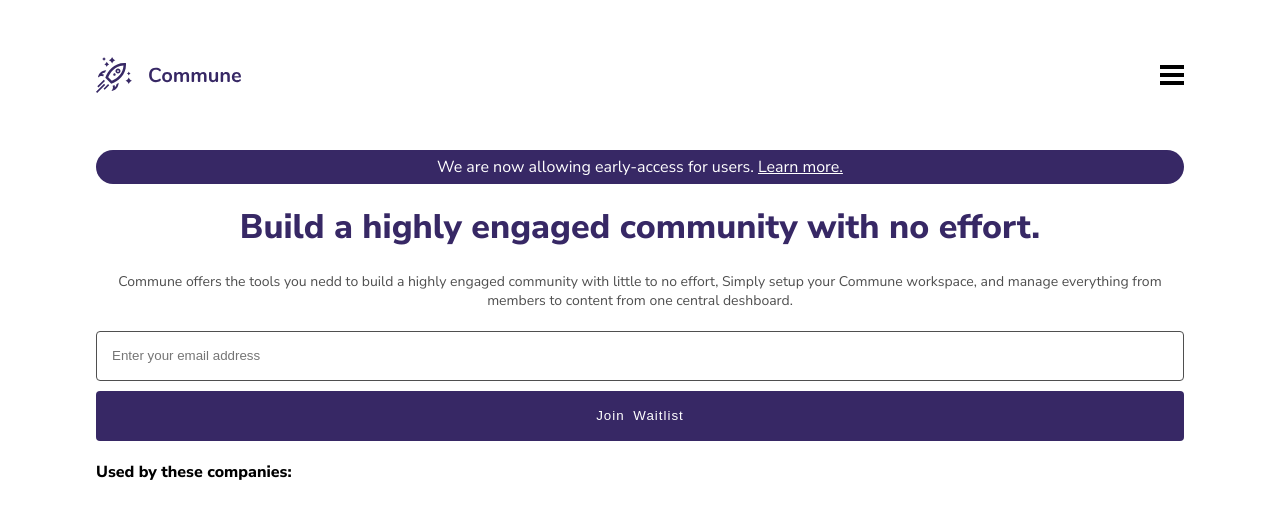
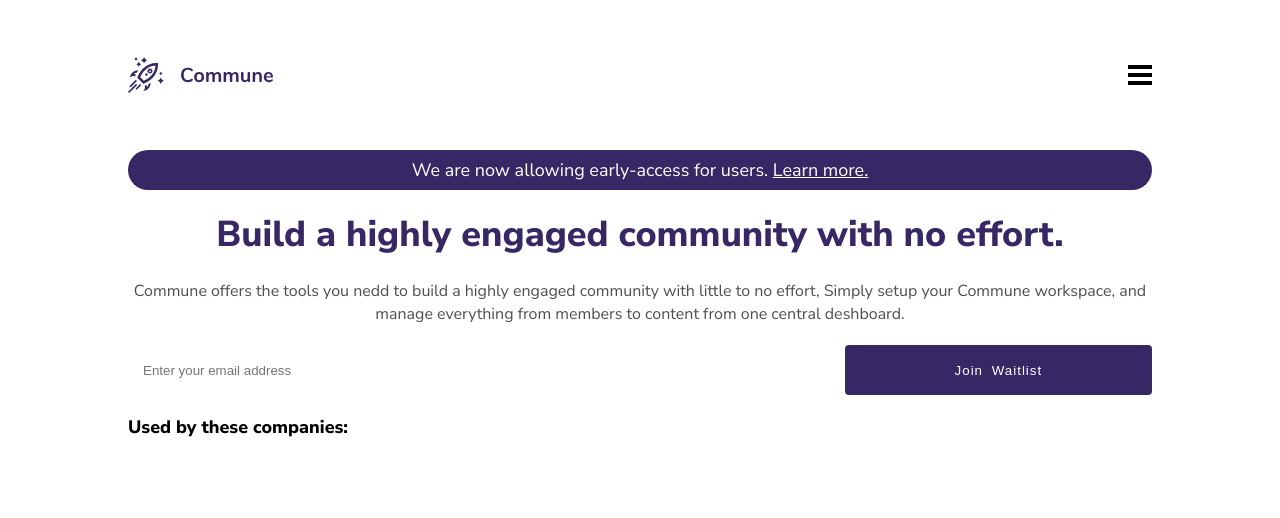
Before and after one commit to HernanAlvarado12/Commune, a plain HTML site: page index.html in a window 1280 px wide. Drawn offline with Linux system fonts and the light colour scheme.

Commit message:
version table

```diff
--- a/css/mobile.css
+++ b/css/mobile.css
@@ -41,7 +41,7 @@ html {
 }
 
 .main__access {
-    padding: 0.6rem 1.5rem;
+    padding: 0.8rem 1.5rem;
     border-radius: 5rem;
     border: transparent;
 }
--- a/css/table.css
+++ b/css/table.css
@@ -0,0 +1,22 @@
+@media (min-width: 625px){
+    .body__cntnr {
+        width: 80%;
+        --fnt-lrg: 3.6rem;
+        --fnt-mdm: 1.8rem;
+        --fnt-smll: 1.6rem;
+    }
+
+    .main__form {
+        gap: 0;
+        flex-direction: row;
+    }
+
+    .frm__email {
+        width: 70%;
+        border: transparent;
+    }
+
+    .frm__submit {
+        width: 30%;
+    }
+}
```
